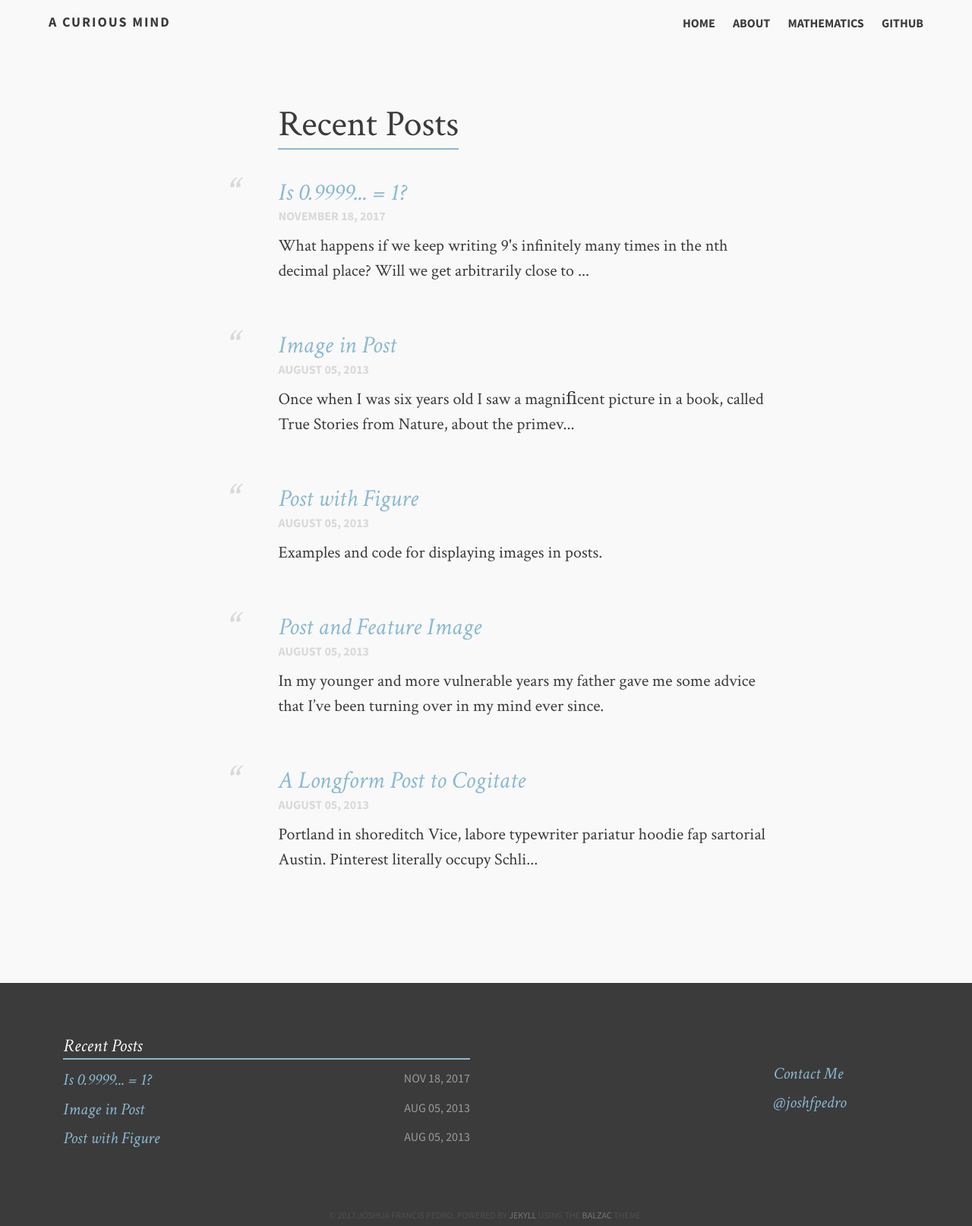
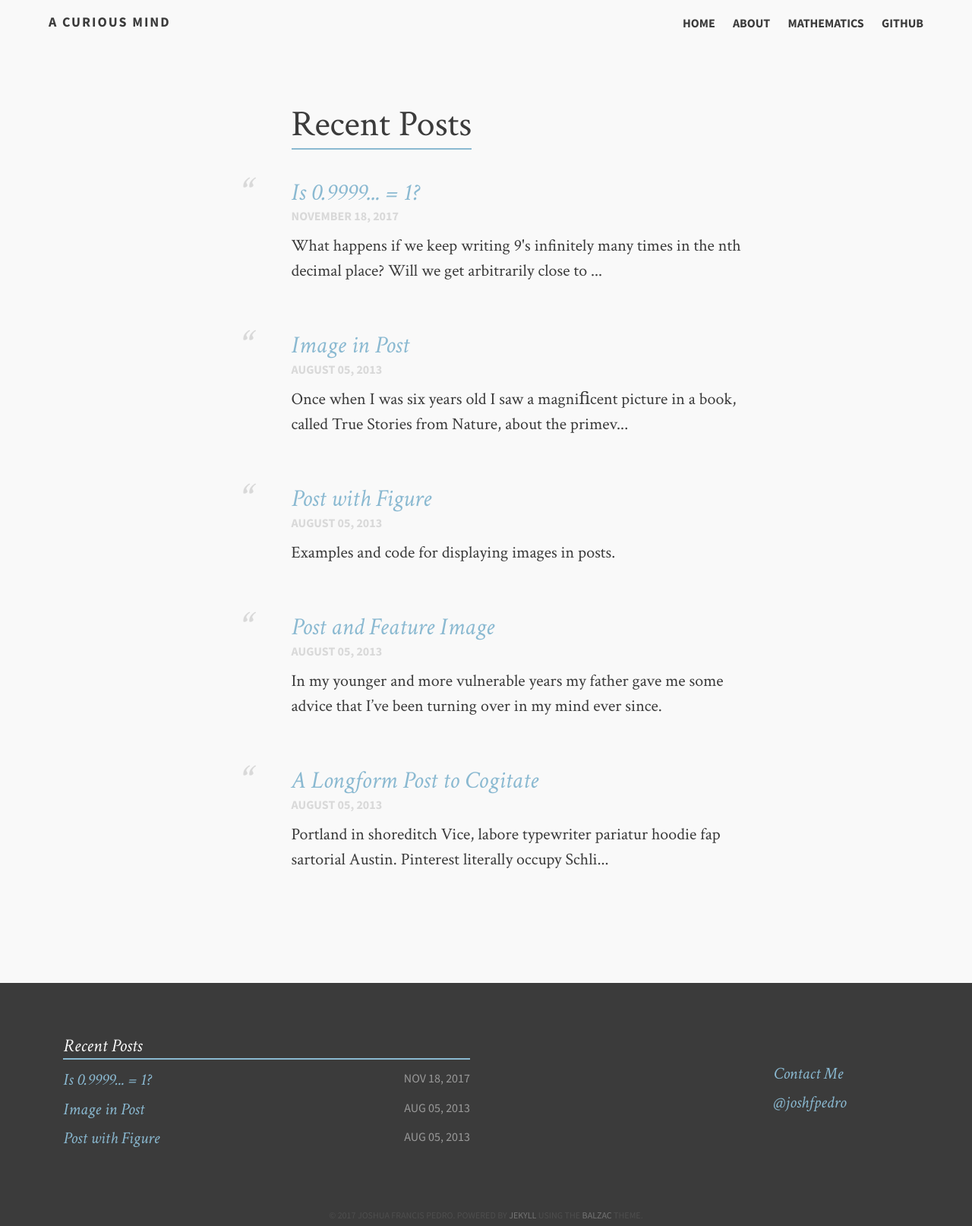
Before and after one commit to ColeTownsend/Balzac-for-Jekyll, a Jekyll site: the page built from index.md, in a window 1280 px wide. Shown: the whole page at 76% size. Built offline with Jekyll 4.4.1, drawn with Linux system fonts in a browser that asks for light colours.

Commit message:
Update _variables.scss

```diff
--- a/_sass/_variables.scss
+++ b/_sass/_variables.scss
@@ -24,7 +24,7 @@ $link: #8AB9D1;
 $accent: #24536B;
 
 /* Widths */
-$maxwidth: 960px;
+$maxwidth: 900px;
 
 /* Typography
    ========================================================================== */
```
